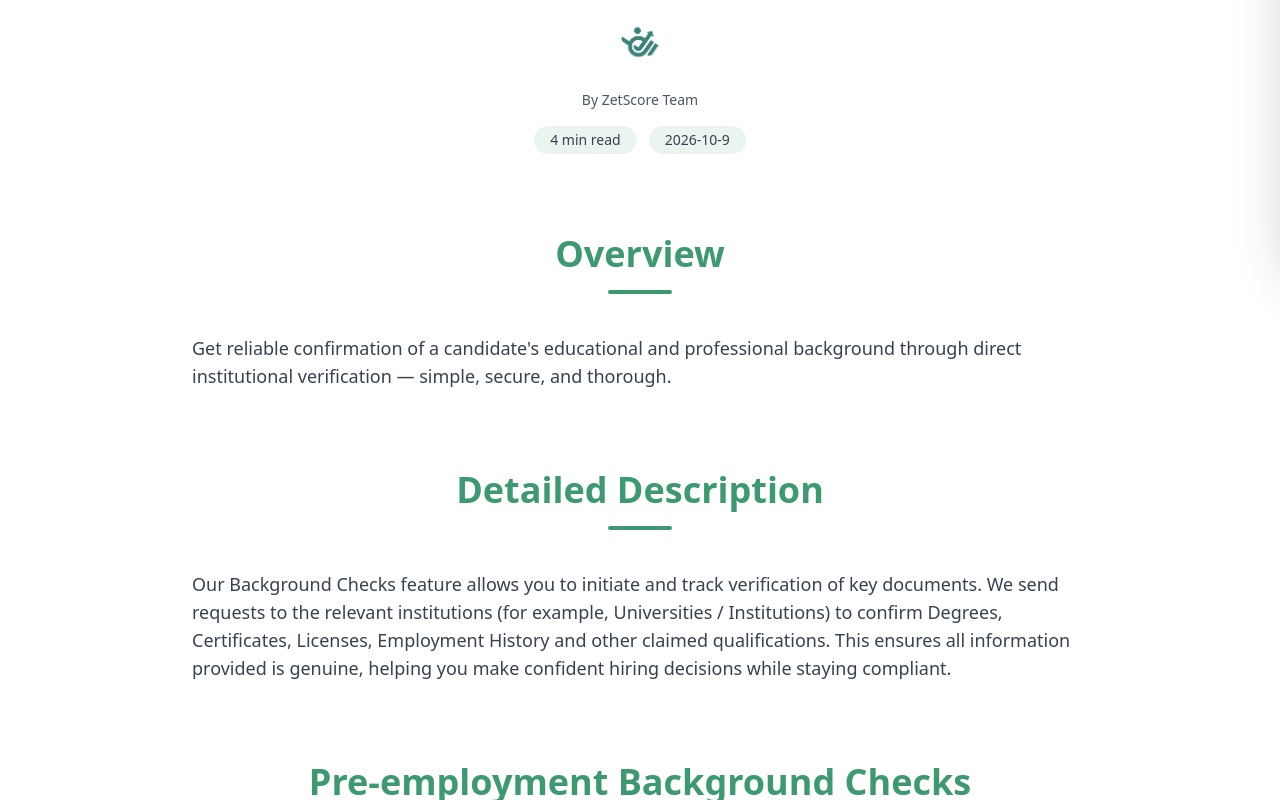
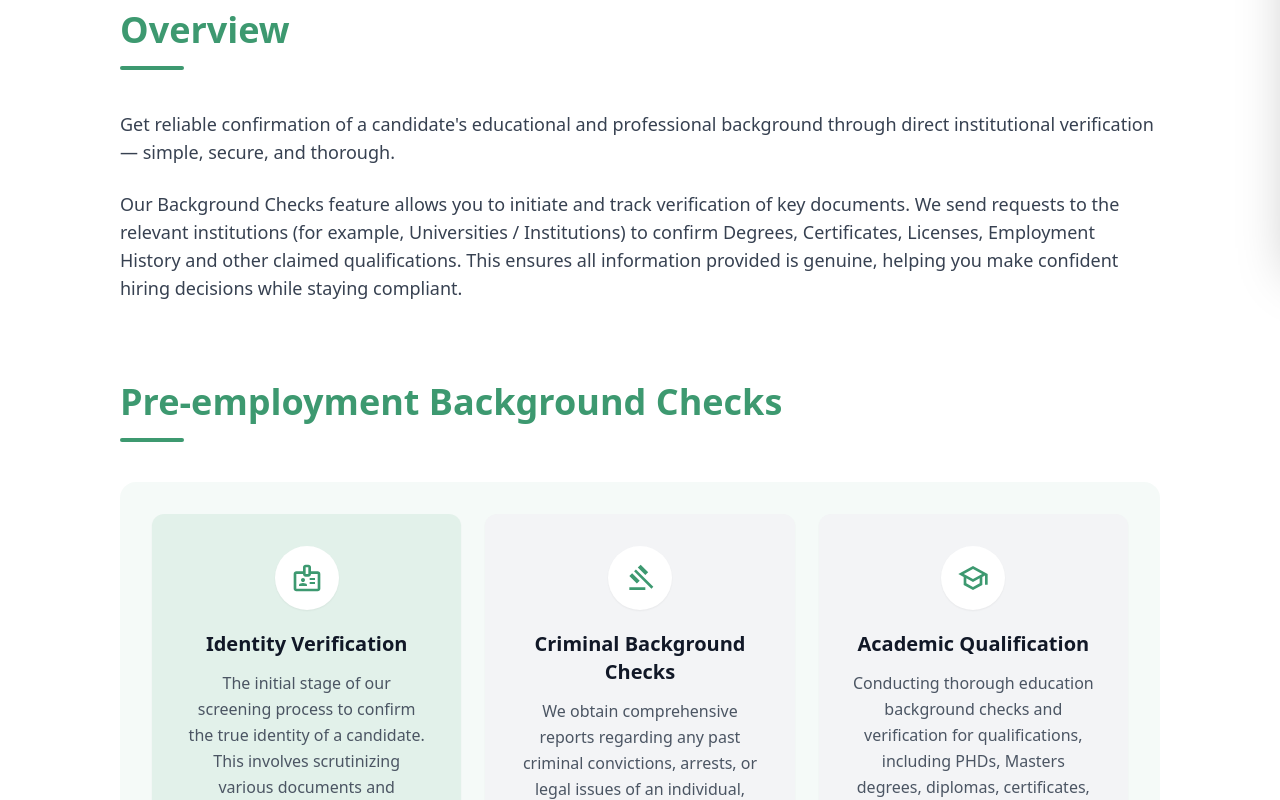
Before and after one commit to ZetScore/zetscore.github.io, a React (Create React App) app: page /enhanced-features/background-checks in a window 1280 px wide. Shown: the part 540-1340 px from the top of the page. Built offline with nearby package versions, Linux system fonts and the light colour scheme; a web font is replaced by a local one.

Commit message:
Redesign Pre-Employment Background Checks Learn More Page and made the suggested updates

```diff
--- a/package.json
+++ b/package.json
@@ -29,7 +29,7 @@
     "tailwindcss": "^3.4.15"
   },
   "scripts": {
-    "start": "react-scripts start",
+   "start": "set PORT=3001 && react-scripts start",
     "build": "react-scripts build",
     "test": "react-scripts test",
     "eject": "react-scripts eject",
--- a/src/components/WhatSetsUsApart/WhatSetsUsApartDetail.js
+++ b/src/components/WhatSetsUsApart/WhatSetsUsApartDetail.js
@@ -19,16 +19,16 @@ const getCardTone = (index) => {
   return `${mobileTone} ${tabletTone}`;
 };
 
-// Shared section title: every section on the page uses this so titles match.
+// UPDATED: Titles now align left (flex-start) instead of center
 const SectionHeading = ({ id, children }) => (
-  <div className="mb-8 text-center lg:mb-10">
+  <div className="flex flex-col items-start mb-8 lg:mb-10">
     <h2
       id={id}
       className="text-3xl font-extrabold text-custom-green sm:text-4xl"
     >
       {children}
     </h2>
-    <div className="w-16 h-1 mx-auto mt-4 rounded-full bg-custom-green"></div>
+    <div className="w-16 h-1 mt-4 rounded-full bg-custom-green"></div>
   </div>
 );
 
@@ -44,6 +44,7 @@ const WhatSetsUsApartDetail = () => {
   const feature = Array.isArray(WhatSetsUsApartData)
     ? WhatSetsUsApartData.find((item) => item.id === id)
     : null;
+
   if (!feature) {
     return (
       <div className="flex items-center justify-center min-h-screen bg-white">
@@ -65,9 +66,6 @@ const WhatSetsUsApartDetail = () => {
   // Features that provide a `services` array get the card-grid layout
   const services = Array.isArray(feature.services) ? feature.services : [];
   const hasServices = services.length > 0;
-
-  // Keeps long-form text readable inside the wider page container
-  const textWidth = "max-w-4xl mx-auto";
 
   return (
     <>
@@ -93,59 +91,31 @@ const WhatSetsUsApartDetail = () => {
           </div>
         </div>
 
-        {/* Content Section */}
-        <div className="px-4 py-14 mx-auto max-w-6xl sm:px-8 lg:px-16 lg:py-20">
-          {/* Logo, Author, Reading Time and Date */}
-          <div className="flex flex-col items-center mb-14 text-center lg:mb-20">
-            <img
-              src="/ZetScore_Icon.png"
-              alt="ZetScore Logo"
-              className="w-auto h-16"
-            />
-            <p className="mt-4 text-sm font-medium text-gray-600">
-              By {feature.author}
-            </p>
-            <div className="flex flex-wrap items-center justify-center gap-3 mt-4 text-sm">
-              <span className="px-4 py-1 font-medium text-gray-700 rounded-full bg-custom-green bg-opacity-10">
-                {feature.readingTime}
-              </span>
-              <span className="px-4 py-1 font-medium text-gray-700 rounded-full bg-custom-green bg-opacity-10">
-                {feature.date}
-              </span>
+        {/* Content Section - Matched EXACTLY to Homepage Width */}
+        <div className="grid items-center grid-cols-12 px-4 mx-auto py-14 lg:py-20">
+          <div className="flex flex-col items-start col-span-10 col-start-2">
+
+            {/* Removed max-w-4xl from all these sections so they span full width */}
+            <div className="w-full space-y-16 lg:space-y-20">
+
+              {/* Combined Overview & Detailed Description */}
+              <section aria-labelledby="overview-heading" className="w-full">
+                <SectionHeading id="overview-heading">Overview</SectionHeading>
+                <div className="space-y-6 text-base leading-relaxed text-gray-700 sm:text-lg">
+                  <p>{feature.overview}</p>
+                  <p>{feature.fullDescription}</p>
                 </div>
-          </div>
-
-          {/* Feature Content */}
-          <div className="space-y-16 lg:space-y-20">
-            {/* Overview */}
-            <section aria-labelledby="overview-heading" className={textWidth}>
-              <SectionHeading id="overview-heading">Overview</SectionHeading>
-              <p className="text-base leading-relaxed text-gray-700 sm:text-lg">
-                {feature.overview}
-              </p>
-            </section>
-
-            {/* Full Description */}
-            <section
-              aria-labelledby="description-heading"
-              className={textWidth}
-            >
-              <SectionHeading id="description-heading">
-                Detailed Description
-              </SectionHeading>
-              <p className="text-base leading-relaxed text-gray-700 sm:text-lg">
-                {feature.fullDescription}
-              </p>
               </section>
 
               {/* Verification Services (card grid) or Key Benefits (list) */}
               {hasServices ? (
-              <section aria-labelledby="verification-services-heading">
+                <section aria-labelledby="verification-services-heading" className="w-full">
                   <SectionHeading id="verification-services-heading">
                     {feature.servicesHeading || feature.title}
                   </SectionHeading>
 
-                <ul className="grid grid-cols-1 gap-4 p-4 md:grid-cols-2 sm:gap-6 sm:p-6 lg:p-8 rounded-2xl bg-custom-green bg-opacity-5">
+                  {/* 3 cards per row on large screens */}
+                  <ul className="grid grid-cols-1 gap-4 p-4 md:grid-cols-2 lg:grid-cols-3 sm:gap-6 sm:p-6 lg:p-8 rounded-2xl bg-custom-green bg-opacity-5">
                     {services.map((service, index) => (
                       <li
                         key={service.title}
@@ -173,7 +143,7 @@ const WhatSetsUsApartDetail = () => {
               ) : (
                 <section
                   aria-labelledby="key-benefits-heading"
-                className={textWidth}
+                  className="w-full"
                 >
                   <SectionHeading id="key-benefits-heading">
                     Key Benefits
@@ -207,7 +177,7 @@ const WhatSetsUsApartDetail = () => {
               {/* Challenges We Solve */}
               <section
                 aria-labelledby="challenges-heading"
-              className={textWidth}
+                className="w-full"
               >
                 <SectionHeading id="challenges-heading">
                   Challenges We Solve
@@ -218,8 +188,8 @@ const WhatSetsUsApartDetail = () => {
               </section>
             </div>
 
-          {/* Back to Features Link */}
-          <div className="flex justify-center mt-14 lg:mt-20">
+            {/* Back to Features Link - Still centered as a button, but flush left if you prefer */}
+            <div className="flex justify-start mt-14 lg:mt-20">
               <Link
                 to="/enhanced-features-section"
                 className="inline-flex items-center px-6 py-3 font-semibold transition border rounded-full border-custom-green text-custom-green hover:bg-custom-green hover:bg-opacity-10 hover:text-teal-700 focus:outline-none focus-visible:ring-2 focus-visible:ring-custom-green"
@@ -228,6 +198,7 @@ const WhatSetsUsApartDetail = () => {
               </Link>
             </div>
           </div>
+        </div>
       </section>
     </>
   );
```
Lines whose indentation alone changed are shown as unchanged.
